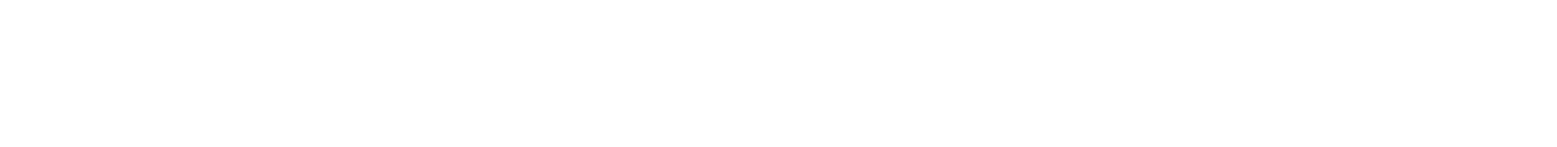
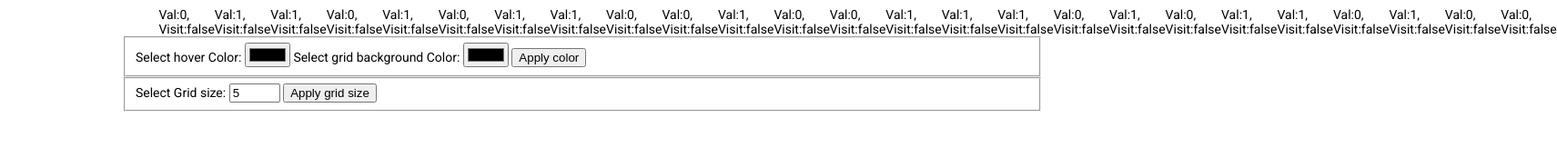
Before and after one commit to PuspaGurung/JS-NxN-Matrix-countCluster, a website: page index.html in a window 1280 px wide. Shown: the whole page at 91% size, 1711 px wide, since content can reach past the window. Drawn offline with Linux system fonts and the light colour scheme.

Commit message:
create HTML elements, add SCSS, create grid with default size of 5, and allow to create grid with manual insert grid size

```diff
--- a/SCSS/components/_sections.scss
+++ b/SCSS/components/_sections.scss
@@ -0,0 +1,23 @@
+.container {
+  width: 80%;
+  margin: 0 auto;
+}
+.grid-wrapper {
+  .grid {
+    display: flex;
+    list-style: none;
+    flex-grow: row wrap;
+    margin: 0 auto;
+  }
+}
+
+.grid-control {
+  &__color {
+    #grid-form {
+      display: flex;
+    }
+  }
+  &__size {
+    width: 100%;
+  }
+}
--- a/index.html
+++ b/index.html
@@ -1,17 +1,45 @@
 <!DOCTYPE html>
 <html lang="en">
 	<head>
-    <meta charset="UTF-8" />
-    <meta name="viewport" content="width=device-width, initial-scale=1.0" />
-    <meta http-equiv="X-UA-Compatible" content="ie=edge" />
+		<meta charset="UTF-8"/>
+		<meta name="viewport" content="width=device-width, initial-scale=1.0"/>
+		<meta http-equiv="X-UA-Compatible" content="ie=edge"/>
 		<title>Matrix, count cluster of random square</title>
-    <link
-      href="https://fonts.googleapis.com/css?family=Roboto&display=swap"
-      rel="stylesheet"
-    />
-    <link rel="stylesheet" href="CSS/style.css" />
+		<link href="https://fonts.googleapis.com/css?family=Roboto&display=swap" rel="stylesheet"/>
+		<link rel="stylesheet" href="CSS/style.css"/>
 	</head>
 	<body>
+		<div class="container">
+
+			<div class="grid-wrapper"></div>
+
+			<div class="grid-control">
+				<div class="grid-control__color">
+
+					<fieldset>
+						<label name="hover-color">
+							Select hover Color:</label>
+						<input type="color" name="hover-color" id="hover-color"/>
+
+						<label name="bg-color">
+							Select grid background Color:</label>
+						<input type="color" name="bg-color" id="bg-color"/>
+
+						<input type="button" onclick="handleGridColor('hover-color','bg-color')" value="Apply color">
+					</fieldset>
+
+				</div>
+				<div class="grid-control__size">
+					<fieldset>
+						Select Grid size:
+						<input type="number" id="gridSize" min="5" max="10" placeholder="Grid size">
+						<span id="error-message"></span>
+						<input type="button" onclick="applyGridSize('gridSize')" value="Apply grid size">
+					</fieldset>
+				</div>
+			</div>
+		</div>
+
 		<script src="./js/main.js"></script>
 	</body>
 </html>
--- a/js/main.js
+++ b/js/main.js
@@ -0,0 +1,73 @@
+let domControl = {
+  submitForm: document.getElementById("grid-form"),
+  submitButton: document.getElementById("submit-button"),
+  hoverColor: document.getElementById("hover-color").value,
+  bgColor: document.getElementById("bg-color").value,
+  gridWrapper: document.querySelector(".grid-wrapper")
+};
+
+// GRID
+class Grid {
+  constructor(gridSize) {
+    this.gridSize = gridSize;
+    this.createGrid();
+    this.displayGrid();
+  }
+  createGrid() {
+    let arrRow = [];
+    for (let row = 0; row < this.gridSize; row++) {
+      let arrCol = [];
+      for (let col = 0; col < this.gridSize; col++) {
+        arrCol.push({
+          value: Math.round(Math.random()),
+          visited: false
+        });
+      }
+      arrRow.push(arrCol);
+    }
+    this.grid = arrRow;
+    console.log(this.grid);
+  }
+  displayGrid() {
+    let ul = document.createElement("ul");
+    ul.classList.add("grid");
+    this.grid.forEach(gridRow => {
+      gridRow.forEach(gridCol => {
+        let li = document.createElement("li");
+        li.classList.add("grid__item");
+        let txtNode = document.createTextNode(
+          `Val:${gridCol.value}, Visit:${gridCol.visited}`
+        );
+        li.appendChild(txtNode);
+        ul.appendChild(li);
+      });
+    });
+    domControl.gridWrapper.appendChild(ul);
+  }
+}
+
+// Default grid size
+let grid = new Grid(5);
+
+//Default grid size in Input field
+document.getElementById("gridSize").defaultValue = 5;
+
+// Change grid size
+function applyGridSize(size) {
+  let errorElement = document.getElementById("error-message");
+  errorElement.style.color = "red";
+  let errorMessage = [];
+
+  let gridSize = document.getElementById(size).value;
+  // Check grid size :: grid size shuld be between 5 and 10
+  gridSize == ""
+    ? errorMessage.push("Grid size input field should not be empty")
+    : gridSize > 10 || gridSize < 5
+    ? errorMessage.push("Grid size should be between 5 and 10")
+    : new Grid(gridSize);
+
+  // If  grid size is not between 5 and 10 then dispaly error message
+  errorMessage.length > 0
+    ? (errorElement.innerText = errorMessage.join(", "))
+    : (errorElement.innerText = " ");
+}
```
Also changed, not shown: CSS/style.css. Lines whose indentation alone changed are shown as unchanged.
